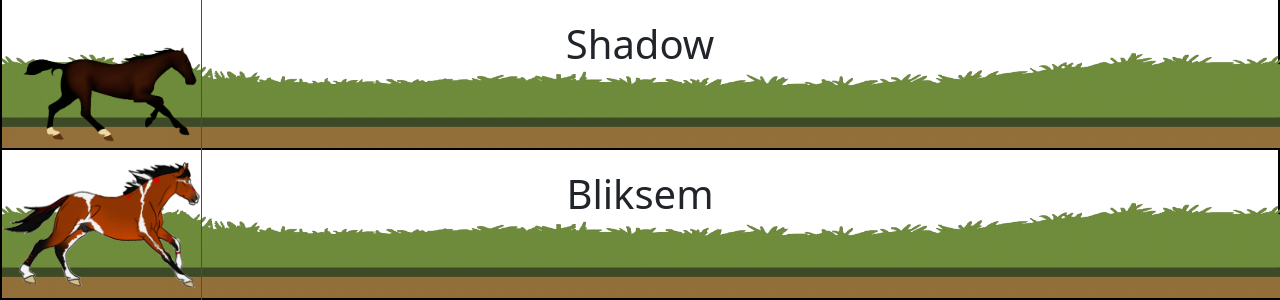
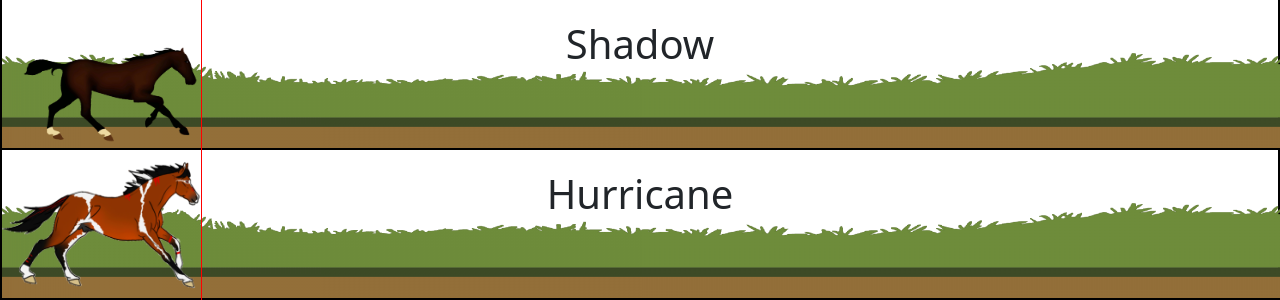
Before and after one commit to fedogan/horse-race, a PHP site: page / in a window 1280 px wide; the page is wider, and only the part inside the window is pictured. Shown: the part 552-852 px from the top of that part. Run offline with PHP 8.4, Linux system fonts and the light colour scheme.

Commit message:
Horse name changed

```diff
--- a/horse_race/index.php
+++ b/horse_race/index.php
@@ -80,7 +80,7 @@
                     <img id="horse5Img" src="images/horse 5 standing.png" alt="">
                 </div>
                 <div class="horseName">
-                    <h1>Bliksem</h1>
+                    <h1>Hurricane</h1>
                 </div>
             </div>
 
```
